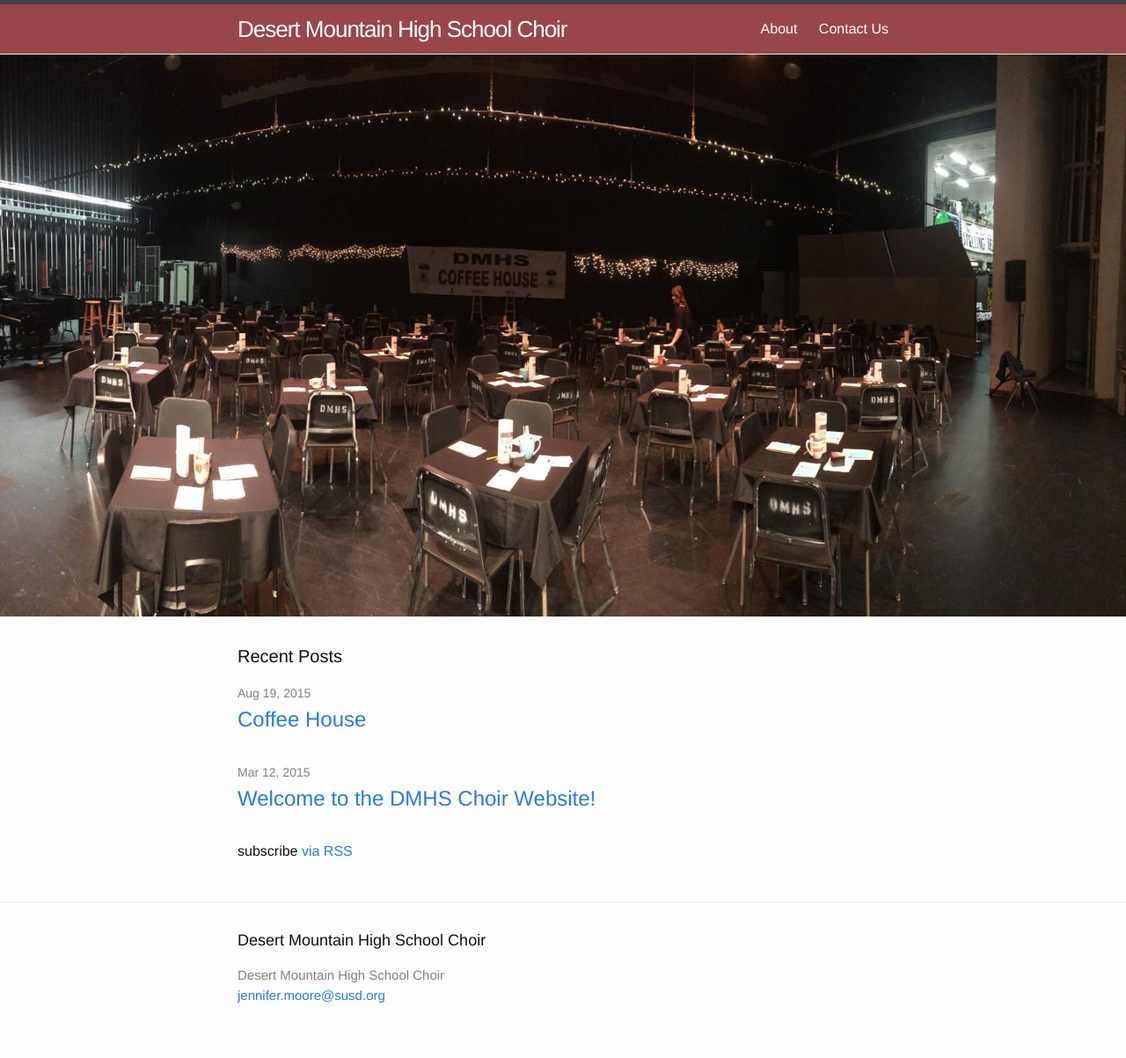
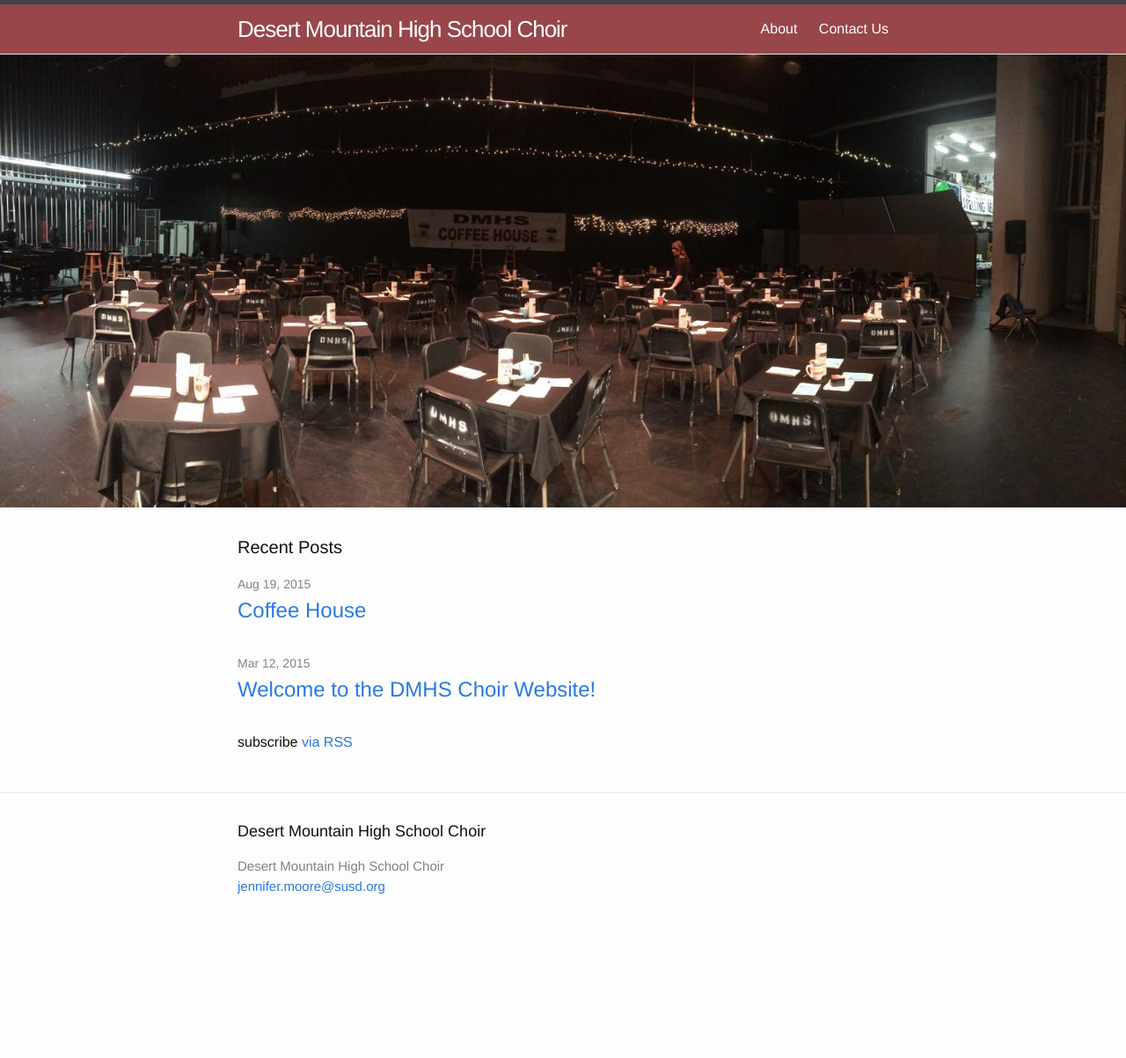
Before and after one commit to dmhschoir/dmhschoir.github.io, a Jekyll site: the page built from index.html, in a window 1280 px wide. Shown: the whole page at 88% size. Built offline with Jekyll 4.4.1, drawn with Linux system fonts in a browser that asks for light colours; after the commit the page ends 1079 px from its top, so only the background shows below that.

Commit message:
FIXED IMAGE

```diff
--- a/_includes/header.html
+++ b/_includes/header.html
@@ -25,7 +25,3 @@
   </div>
 
 </header>
-
-<div class="hero">
-  <img src="../img/coffeehouse.jpg" height="639" width="1588" alt="coffee house">
-</div>
--- a/_layouts/default.html
+++ b/_layouts/default.html
@@ -7,9 +7,14 @@
 
     {% include header.html %}
 
+    <div class="hero">
+        <img src="../img/coffeehouse.jpg" alt="coffee house">
+    </div>
     <div class="page-content">
         <div class="wrapper">
+
             {{ content }}
+
         </div>
     </div>
 
--- a/css/main.scss
+++ b/css/main.scss
@@ -30,6 +30,12 @@ $content-width:    800px;
 $on-palm:          600px;
 $on-laptop:        800px;
 
+// Hero //
+
+.hero {
+	height: 20%;
+}
+
 
 
 // Using media queries with like this:
```
Lines whose indentation alone changed are shown as unchanged.
